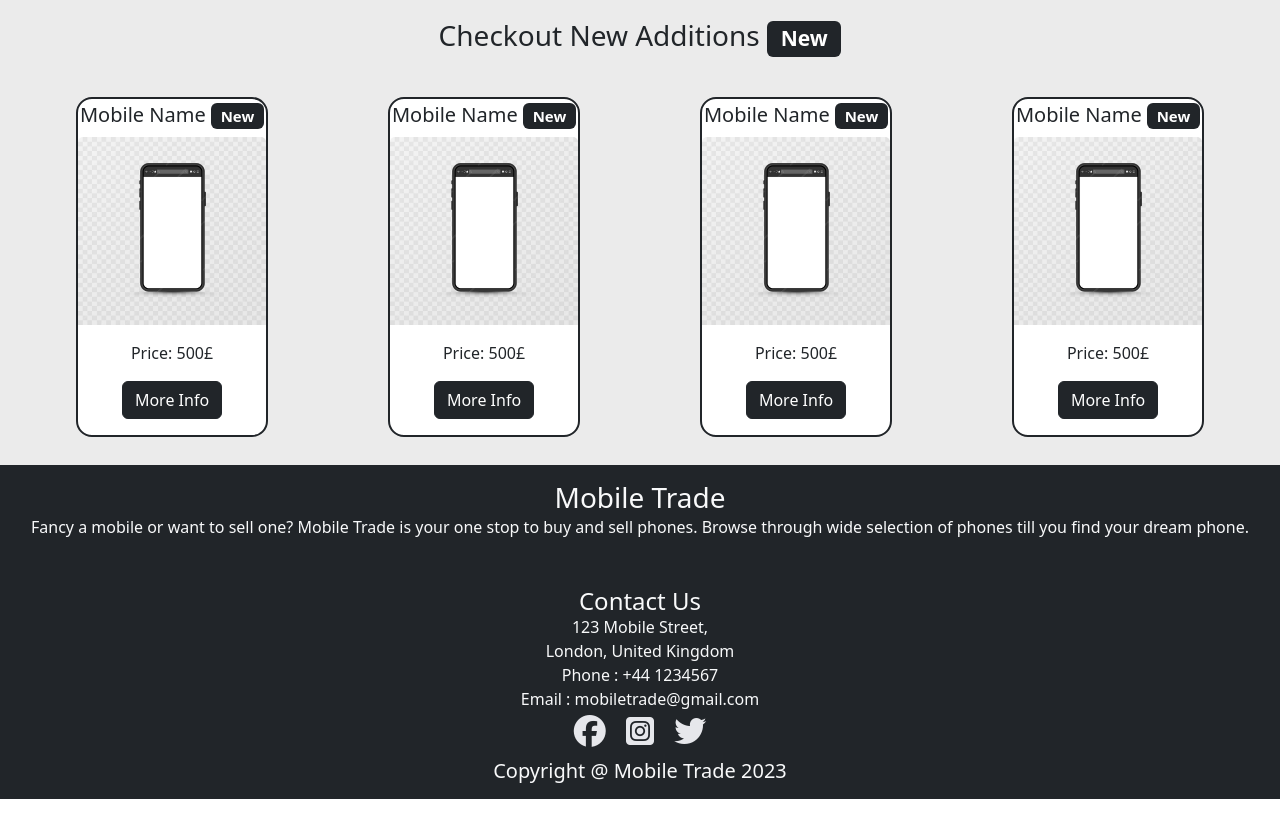
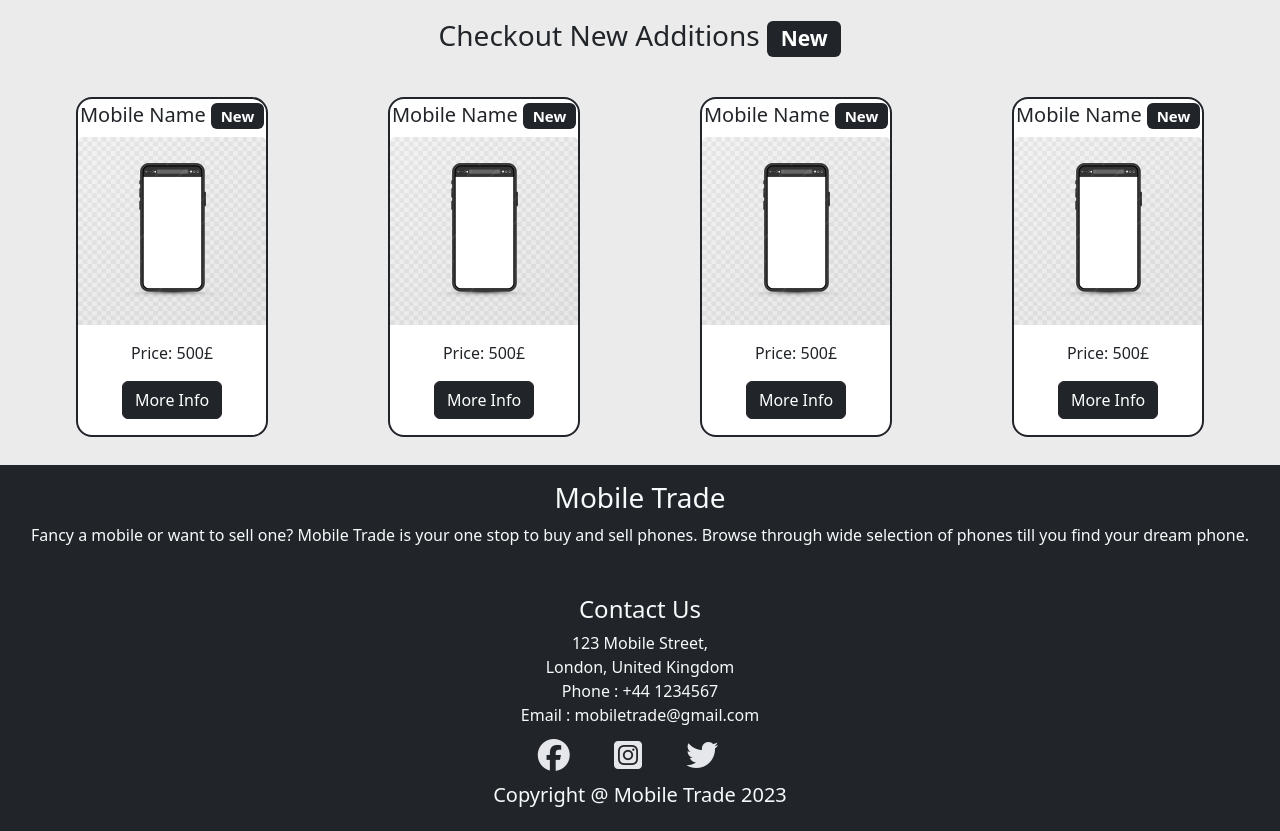
Before and after one commit to AbhilashAynipully/MobileTrade, a Django app: page / in a window 1280 px wide. Shown: the part 790-1621 px from the top of the page. Before the commit the page ends 1589 px from the top, so only its background shows below. Run offline with Django 3.2, Linux system fonts and the light colour scheme; some libraries are stand-ins or nearby versions.

Commit message:
Update social media links and done formatting to footer section

```diff
--- a/templates/base.html
+++ b/templates/base.html
@@ -74,20 +74,20 @@
 
     <footer class="footer mt-auto py-3 bg-dark text-light">
 
-        <h3 class="m-0 text-center ">Mobile Trade</h3>
-        <p class="m-0 text-center mx-2 mb-5 ">Fancy a mobile or want to sell one? Mobile Trade is your one stop to buy and sell phones. Browse through wide selection of phones till you find your dream phone.</p>
+        <h3 class=" text-center ">Mobile Trade</h3>
+        <p class=" text-center mb-5 ">Fancy a mobile or want to sell one? Mobile Trade is your one stop to buy and sell phones. Browse through wide selection of phones till you find your dream phone.</p>
 
-      <h4 class="m-0 text-center ">Contact Us</h4>
+      <h4 class="text-center ">Contact Us</h4>
       <p class="m-0 text-center ">123 Mobile Street,</p>
       <p class="m-0 text-center ">London, United Kingdom</p>
       <p class="m-0 text-center ">Phone : +44 1234567</p>
       <p class="m-0 text-center ">Email : mobiletrade@gmail.com</p>
-      <div class="social-media text-center mt-2">
-        <i class="fa-brands fa-facebook fa-2xl m-2" style="color: #e6e7eb;"></i>
-        <i class="fa-brands fa-square-instagram fa-2xl m-2" style="color: #e6e7eb;"></i>
-        <i class="fa-brands fa-twitter fa-2xl m-2" style="color: #e6e7eb;"></i>
+      <div class="social-media text-center mt-3">
+        <a href="https://www.facebook.com/" target="_blank" class="me-4 text-reset" aria-label="Link to Facebook"><i class="fa-brands fa-facebook fa-2xl m-2" style="color: #e6e7eb;"></i></a>
+        <a href="https://www.instagram.com/" target="_blank" class="me-4 text-reset" aria-label="Link to Instagram"><i class="fa-brands fa-square-instagram fa-2xl m-2" style="color: #e6e7eb;"></i></a>
+        <a href="https://twitter.com/" target="_blank" class="me-4 text-reset" aria-label="Link to Twitter"><i class="fa-brands fa-twitter fa-2xl m-2" style="color: #e6e7eb;"></i></a>
       </div>
-      <h5 class="m-0 text-center mt-3">Copyright @ Mobile Trade 2023</h5>
+      <h5 class="text-center mt-3">Copyright @ Mobile Trade 2023</h5>
     </footer>
 
     <script
```
